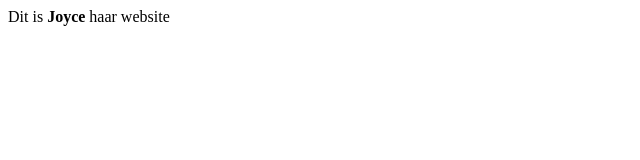
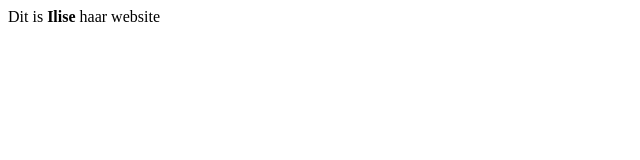
Before and after one commit to JoyceRu/JoyceX, a plain HTML site: page index.html in a window 1280 px wide. Shown: the full height of the page, 0-640 px from the left. Drawn offline with Linux system fonts and the light colour scheme.

Commit message:
Update index.html

```diff
--- a/index.html
+++ b/index.html
@@ -1 +1 @@
-<p>Dit is <strong>Joyce</strong> haar website</p>
+<p>Dit is <strong>Ilise</strong> haar website</p>
```
